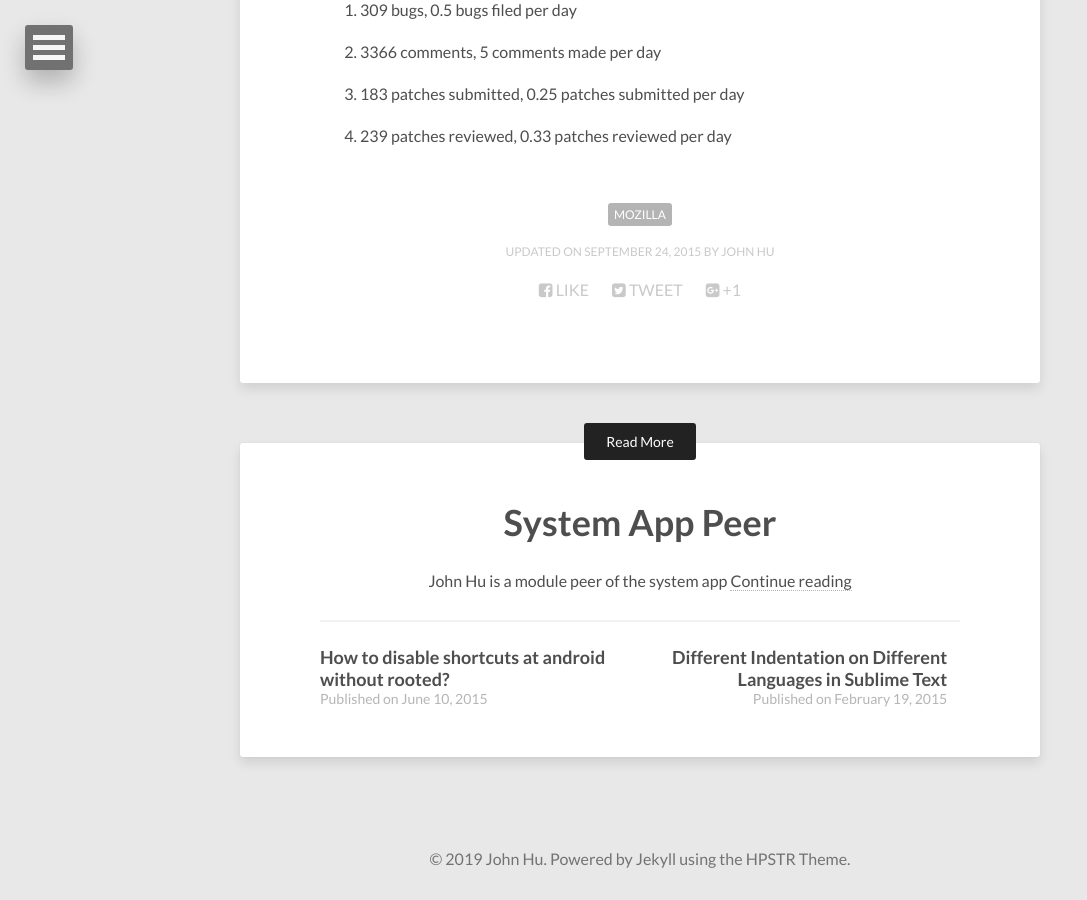
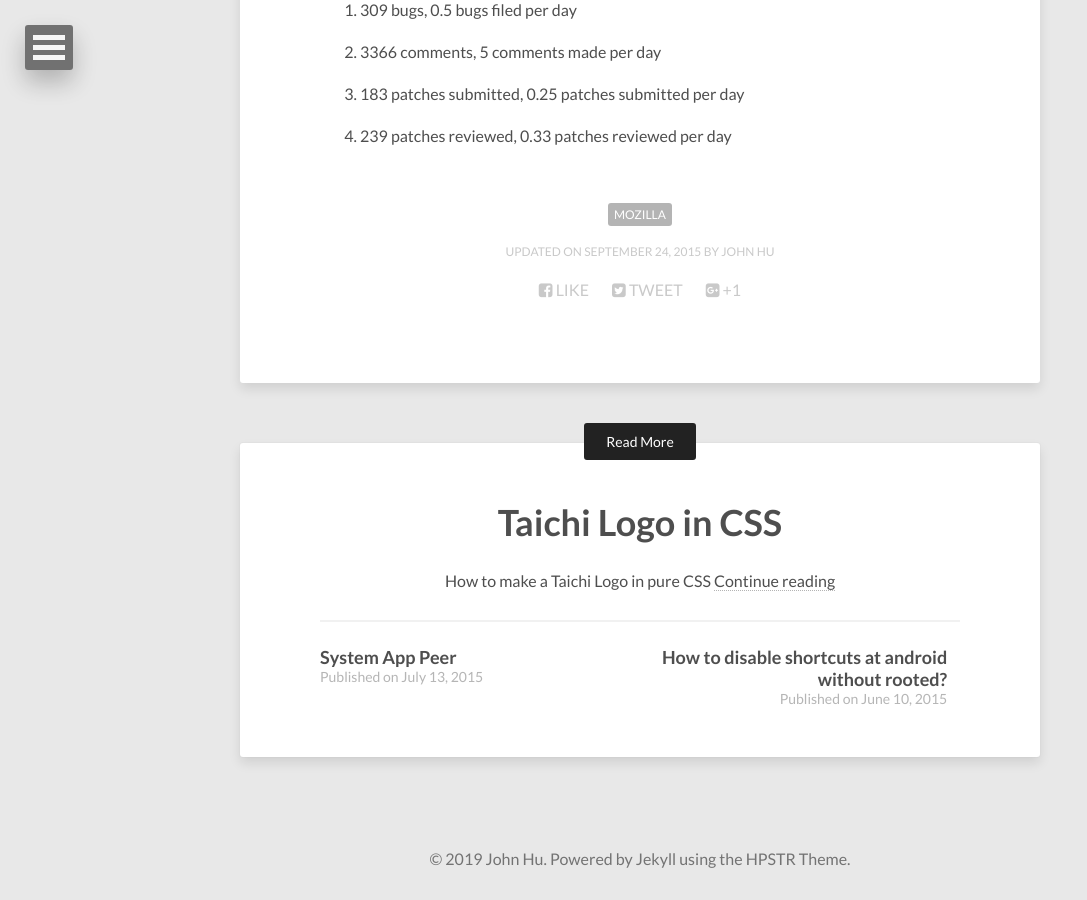
Before and after one commit to john-hu/john-hu.github.io, a Jekyll site: the page built from _posts/2015-09-24-left-mozilla.md, in a window 1280 px wide and 900 px high, scrolled down 770 px. Shown: the whole window, without its empty margins (0-1087 px from the left). Built offline with Jekyll 4.4.1, drawn with Linux system fonts in a browser that asks for light colours; nearby versions of some CDN libraries.

Commit message:
2015-07-27

```diff
--- /dev/null
+++ b/_posts/2015-07-27-css-taichi-logo.md
@@ -0,0 +1,14 @@
+---
+layout: post
+title: Taichi Logo in CSS
+description: "How to make a Taichi Logo in pure CSS"
+modified: 2015-07-13
+tags: [CSS Art]
+image:
+  path: /images/cssart/taichi.png
+  feature: cssart/taichi.png
+---
+
+A Taichi logo made with pure CSS, [codepen link](https://codepen.io/john-hu/pen/NqOoxr):
+
+<iframe height="300px" src="http://codepen.io/john-hu/embed/NqOoxr" width="300px"></iframe>
```
Also changed, not shown: _posts/2015-07-13-system-app-peer.md (+0 -1 lines), images/cssart/taichi.png (added).
